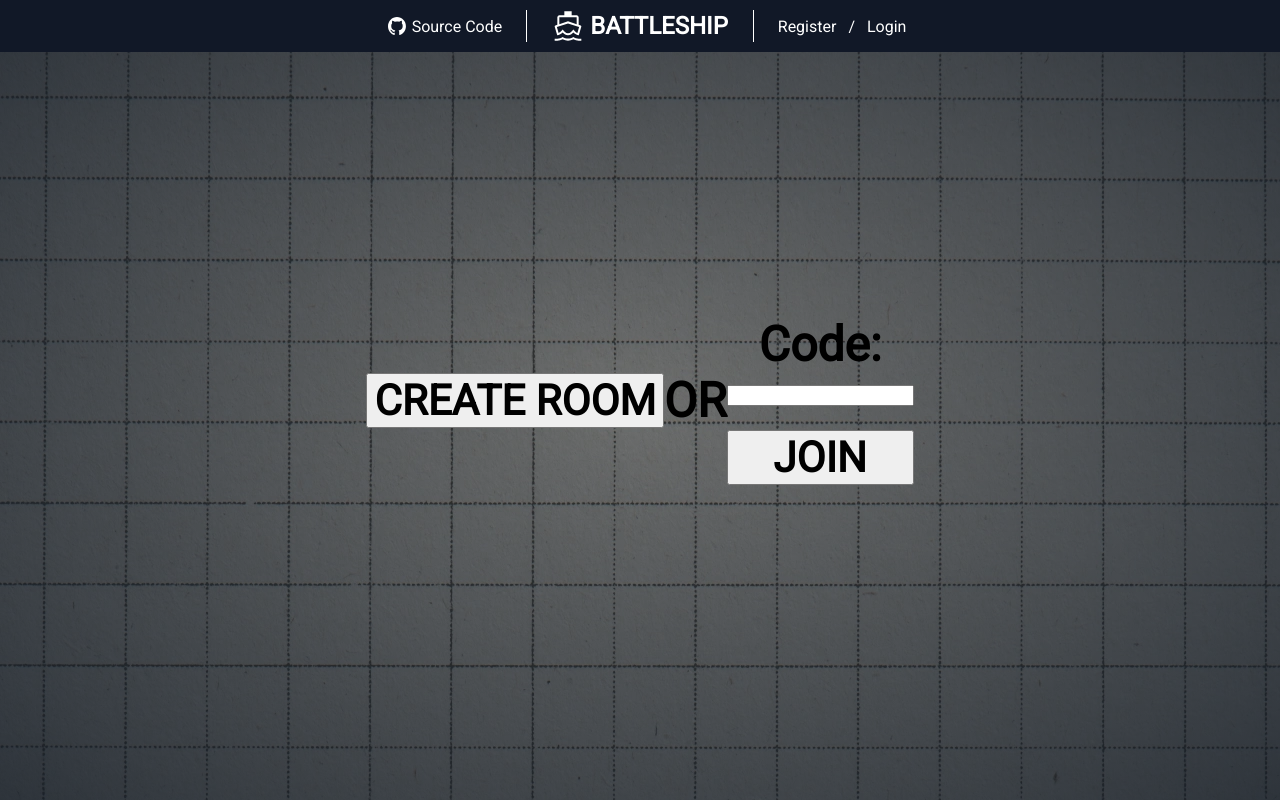
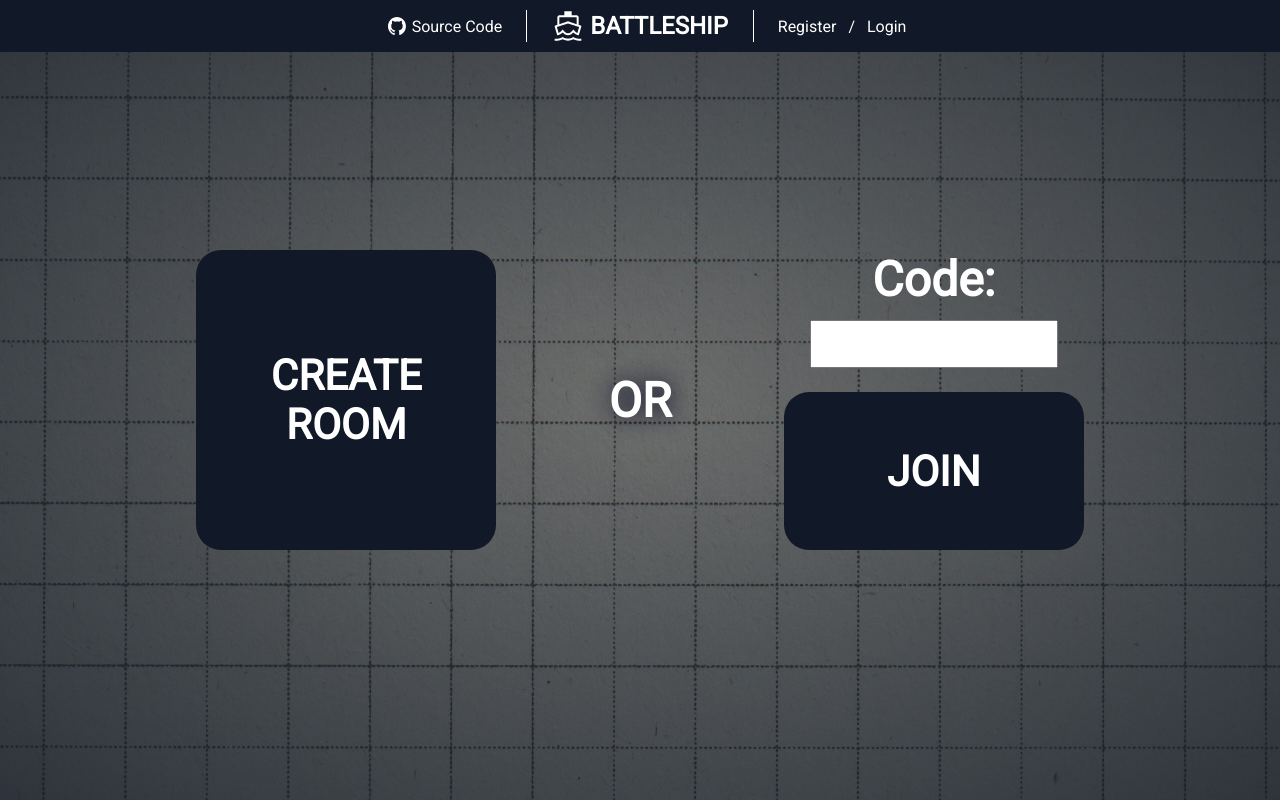
Before and after one commit to ovvosystem/battleship, a Flask app: page /play in a window 1280 px wide. Run offline with Flask 3, Linux system fonts and the light colour scheme.

Commit message:
style: style play.html template

```diff
--- a/server/static/style.css
+++ b/server/static/style.css
@@ -276,3 +276,51 @@ li {
     right: 0;
     background-color: #35a535
 }
+
+
+/* PLAY SCREEN RULES */
+
+
+#room-options {
+    max-width: 1000px;
+    justify-content: space-around;
+    color: #fff;
+}
+
+@media screen and (max-width: 750px) {
+    #room-options {
+        flex-direction: column;
+        justify-content: center;
+        align-items: center;
+        gap: 20px;
+    }
+}
+
+#room-options > div:not(.divider) {
+    width: 300px;
+    height: 300px;
+}
+
+#room-options form {
+    height: 100%;
+}
+
+#room-options button {
+    padding: 20px;
+    color: #fff;
+    background-color: #111827;
+    border: none;
+    border-radius: 25px;
+}
+
+#room-options input {
+    width: 80%;
+    padding-top: 8px;
+    padding-bottom: 8px;
+    font-size: 1.5rem;
+    text-transform: uppercase;
+}
+
+.divider {
+    text-shadow: 0px 0px 25px #030920;
+}
```
